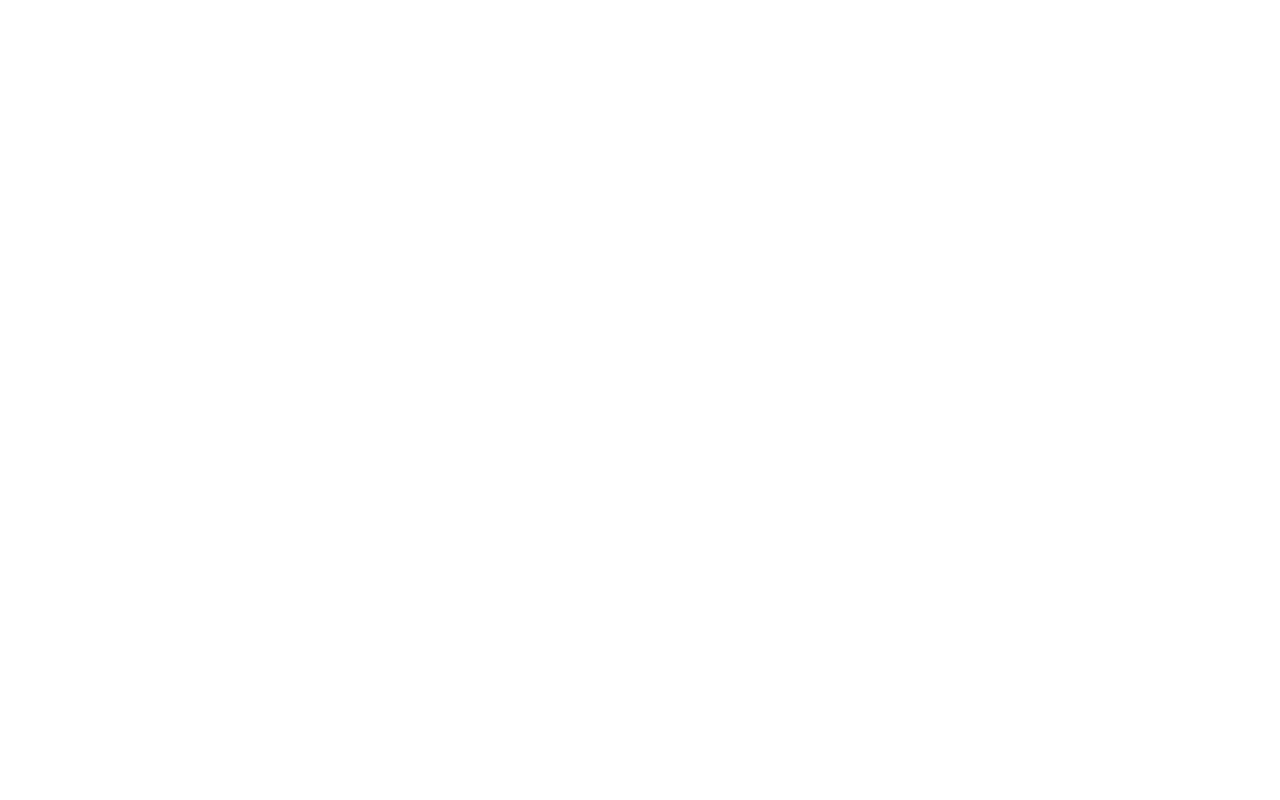
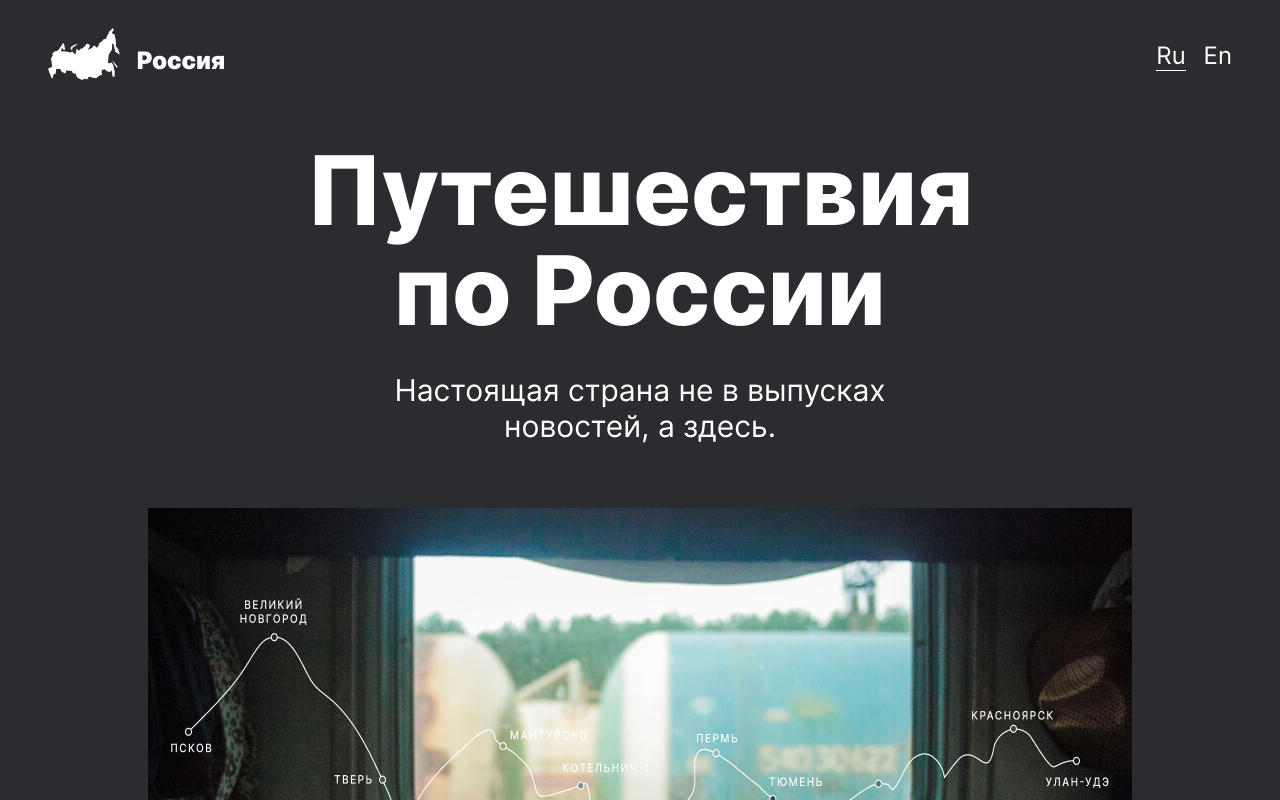
Before and after one commit to gorozhanin-ural/russian-travel, a plain HTML site: page index.html in a window 1280 px wide. Shown: the top 800 px of the page. Drawn offline with Linux system fonts and the light colour scheme.

Commit message:
Свёрстан header и route

```diff
--- /dev/null
+++ b/blocks/content/content.css
@@ -0,0 +1,5 @@
+.content {
+  display: flex;
+  flex-direction: column;
+  row-gap: 92px;
+}
--- /dev/null
+++ b/blocks/header/__language/_active/header__language_active.css
@@ -0,0 +1,3 @@
+.header__language_active {
+  border-bottom: 1px white solid;
+}
--- /dev/null
+++ b/blocks/header/__language/header__language.css
@@ -0,0 +1,3 @@
+.header__language {
+
+}
--- /dev/null
+++ b/blocks/header/__languages/header__languages.css
@@ -0,0 +1,9 @@
+.header__languages {
+  display: flex;
+  list-style-type: none;
+  padding: 0;
+  margin: 0;
+  column-gap: 18px;
+  font-size: 24px;
+  line-height: 28px;
+}
--- /dev/null
+++ b/blocks/header/header.css
@@ -0,0 +1,6 @@
+.header {
+  display: flex;
+  justify-content: space-between;
+  padding: 28px 48px 0 48px;
+  align-items: center;
+}
--- /dev/null
+++ b/blocks/link/link.css
@@ -0,0 +1,4 @@
+.link {
+  color: white;
+  text-decoration: none;
+}
--- /dev/null
+++ b/blocks/page/page.css
@@ -0,0 +1,10 @@
+.page {
+  background-color: #2A2C2F;
+  max-width: 1280px;
+  display: flex;
+  flex-direction: column;
+  margin: 0 auto;
+  font-family: Inter;
+  font-weight: 400;
+  color: white;
+}
--- /dev/null
+++ b/blocks/route/__heading/route__heading.css
@@ -0,0 +1,9 @@
+.route__heading {
+  font-weight: 900;
+  font-size: 96px;
+  line-height: 100px;
+  max-width: 720px;
+  max-height: 200px;
+  text-align: center;
+  margin: 0;
+}
--- /dev/null
+++ b/blocks/route/__image-comment/route__image-comment.css
@@ -0,0 +1,8 @@
+.route__image-comment {
+  margin: 8px 0 0 0;
+  align-self: start;
+  font-size: 10px;
+  line-height: 14px;
+  letter-spacing: 1.5px;
+  text-transform: uppercase;
+}
--- /dev/null
+++ b/blocks/route/__image/route__image.css
@@ -0,0 +1,3 @@
+.route__image {
+  margin: 64px 0 0 0;
+}
--- /dev/null
+++ b/blocks/route/__subheading/route__subheading.css
@@ -0,0 +1,8 @@
+.route__subheading {
+  max-width: 640px;
+  max-height: 72px;
+  font-size: 30px;
+  line-height: 36px;
+  text-align: center;
+  margin: 32px 0 0 0;
+}
--- /dev/null
+++ b/blocks/route/route.css
@@ -0,0 +1,6 @@
+.route {
+  padding: 56px 148px 0 148px;
+  display: flex;
+  flex-direction: column;
+  align-items: center;
+}
--- a/index.html
+++ b/index.html
@@ -7,7 +7,27 @@
     <link rel="stylesheet" href="./pages/index.css">
     <title>Document</title>
 </head>
-<body>
+<body class="page">
+  <header class="header">
+    <div class="header__logo">
+      <img src="./images/logo.png" alt="Логотип Россия">
+    </div>
+    <ul class="header__languages">
+      <li class="header__language header__language_active"><a class="link" href="#">Ru</a></li>
+      <li class="header__language"><a class="link" href="#">En</a></li>
+    </ul>
+  </header>
+  <main class="content">
+    <section class="route">
+      <h1 class="route__heading">Путешествия по России</h1>
+      <p class="route__subheading">Настоящая страна не в выпусках новостей, а здесь.</p>
+      <img class="route__image" src="./images/lead.jpg" alt="Маршрут">
+      <p class="route__image-comment">ваша полка — верхняя</p>
+    </section>
+  </main>
+  <footer>
+
+  </footer>
 
 </body>
 </html>
--- a/pages/index.css
+++ b/pages/index.css
@@ -1 +1,15 @@
 @import url('../vendor/fonts.css');
+@import url('../blocks/page/page.css');
+@import url('../blocks/link/link.css');
+@import url('../blocks/header/header.css');
+@import url('../blocks/header/__languages/header__languages.css');
+@import url('../blocks/header/__language/header__language.css');
+@import url('../blocks/header/__language/_active/header__language_active.css');
+
+@import url('../blocks/content/content.css');
+
+@import url('../blocks/route/route.css');
+@import url('../blocks/route/__heading/route__heading.css');
+@import url('../blocks/route/__subheading/route__subheading.css');
+@import url('../blocks/route/__image/route__image.css');
+@import url('../blocks/route/__image-comment/route__image-comment.css');
```
